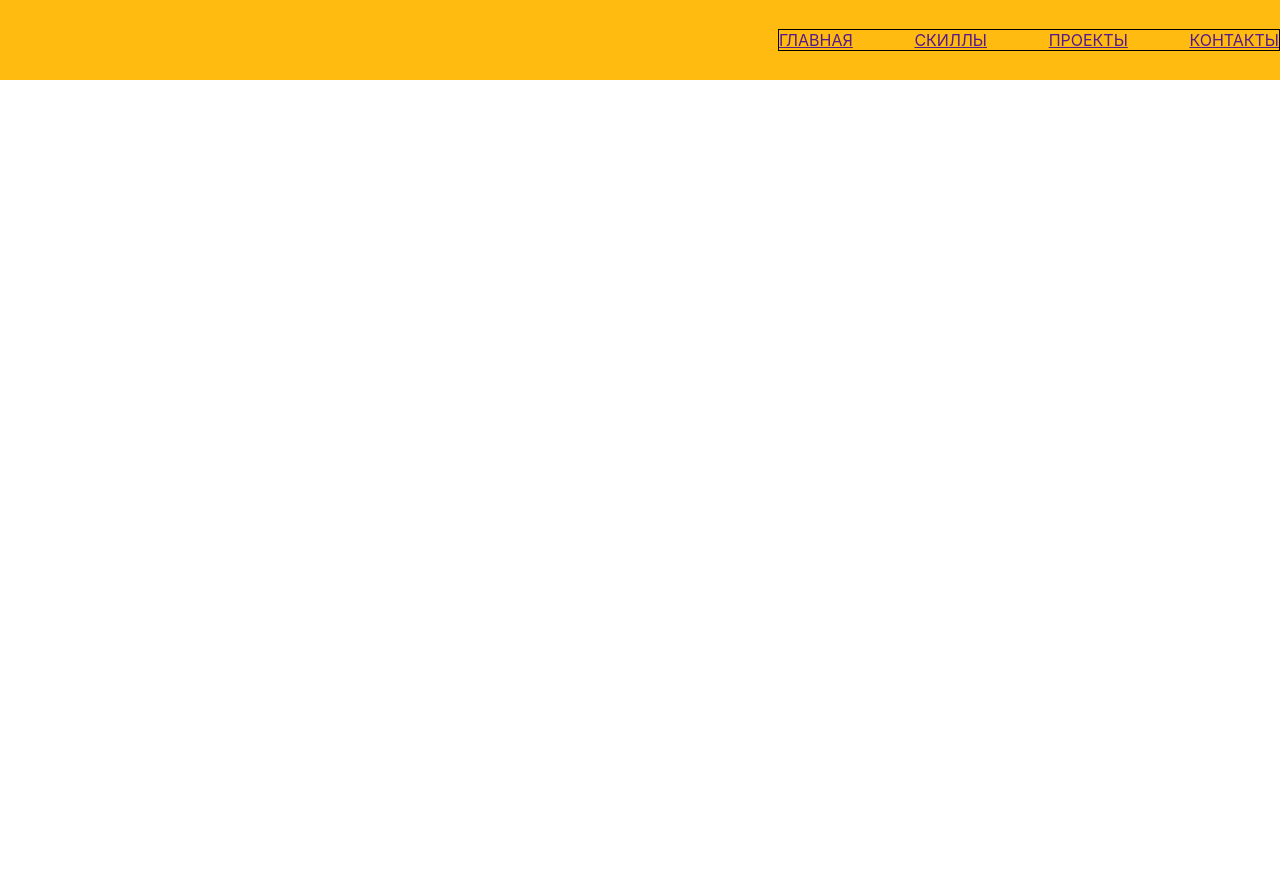
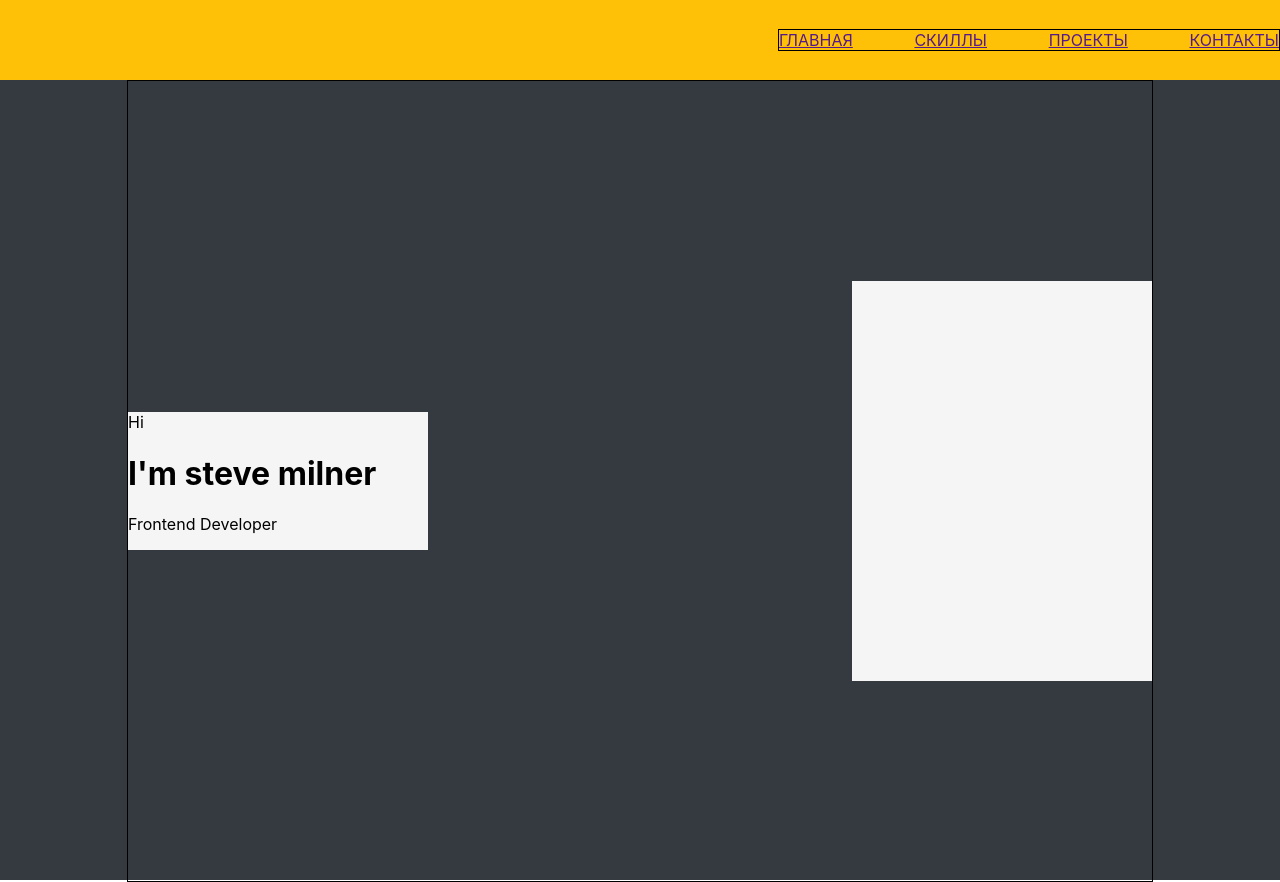
Before and after one commit to visiteur85/Portfolio, a React (Create React App) app: page / in a window 1280 px wide. Before the commit the page ends 800 px from the top, so only its background shows below. Built offline with nearby package versions, Linux system fonts and the light colour scheme.

Commit message:
ADD HEADER

```diff
--- a/src/App.tsx
+++ b/src/App.tsx
@@ -1,6 +1,7 @@
 import React, {useState} from 'react';
 import './App.css';
 import {Header} from "./Header/Header";
+import {Main} from "./main/Main";
 
 
 
@@ -8,7 +9,7 @@
 
 
 
-//https://www.youtube.com/watch?v=VcvIVZGQTPw 32:28
+//https://www.youtube.com/watch?v=VcvIVZGQTPw 1 27 02
 function App() {
 
     //for multi languages
@@ -23,6 +24,7 @@
   return (
     <div className="App">
         <Header/>
+        <Main/>
         {/*<Header language={language}/>*/}
         <div>
 
--- a/src/Header/Header.module.css
+++ b/src/Header/Header.module.css
@@ -1,6 +1,6 @@
 .header{
 height: 80px;
-    background-color: #ffbb0f;
+    background-color: #ffc107;
     display: flex;
     justify-content: flex-end;
     align-items: center;
--- /dev/null
+++ b/src/common/styles/Container.module.css
@@ -0,0 +1,10 @@
+.container {
+    border: 1px solid;
+    height: 100%;
+    width: 80%;
+    margin: 0 auto;
+    display:flex;
+    align-items: center;
+    justify-content: space-between;
+
+}
--- /dev/null
+++ b/src/main/Main.module.css
@@ -0,0 +1,18 @@
+
+
+
+.mainBlock {
+    height: 100vh;
+    background-color: #343a40;
+}
+
+.someText {
+    width: 300px;
+    background-color: whitesmoke ;
+}
+
+.picture {
+    width: 300px;
+    height: 400px;
+    background-color: whitesmoke ;
+}
--- /dev/null
+++ b/src/main/Main.tsx
@@ -0,0 +1,18 @@
+import React from 'react';
+import s from "./Main.module.css";
+import styleContainer from "./../common/styles/Container.module.css"
+
+export const Main = () => {
+    return (
+        <div className={s.mainBlock}>
+            <div className={styleContainer.container}>
+                <div className={s.someText}>
+                    <span>Hi</span>
+                    <h1>I'm steve milner</h1>
+                    <p>Frontend Developer</p>
+                </div>
+                <div className={s.picture}></div>
+            </div>
+        </div>
+    );
+};
```
